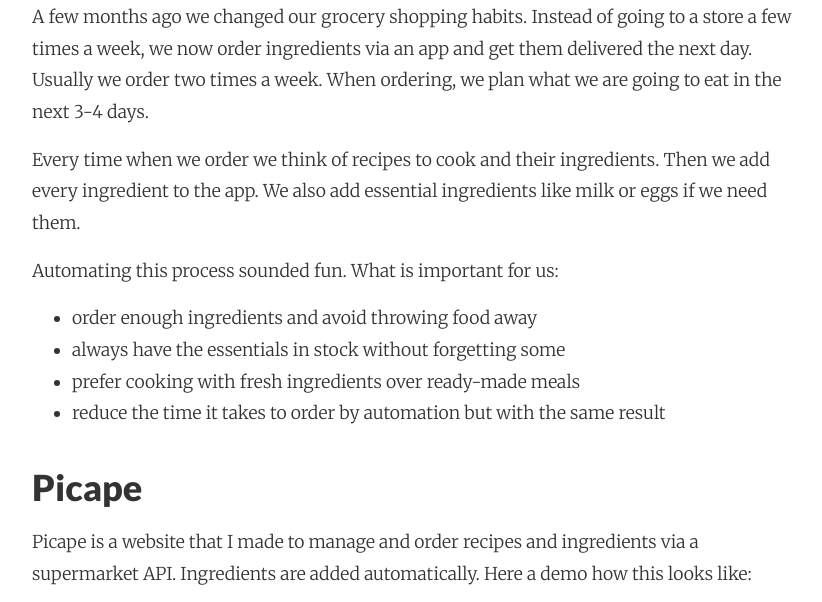
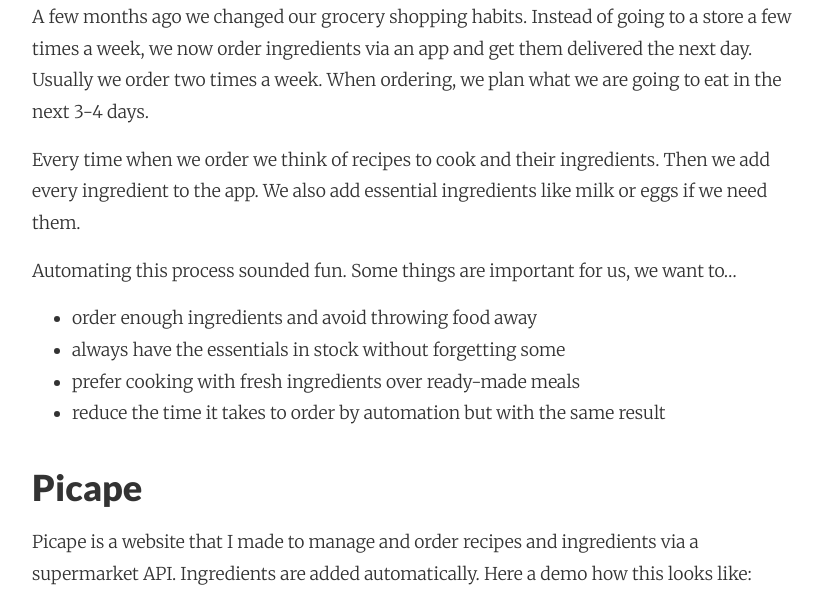
Before and after one commit to adri/adri.github.io, a Jekyll site: the page built from _posts/2017-09-27-learning-elixir-second-side-project-part1.md, in a window 1280 px wide and 900 px high, scrolled down 1239 px, cut to the strip 0-602 px from the top of the window. Shown: the whole strip, without its empty margins (224-1046 px from the left). Built offline with Jekyll 4.4.1, drawn with Linux system fonts in a browser that asks for light colours; nearby versions of some CDN libraries; comment, search, counter and statistics services are not loaded.

Commit message:
Autocommit from wiki

```diff
--- a/_posts/2017-09-27-learning-elixir-second-side-project-part1.md
+++ b/_posts/2017-09-27-learning-elixir-second-side-project-part1.md
@@ -22,7 +22,7 @@
 
 Every time when we order we think of recipes to cook and their ingredients. Then we add every ingredient to the app. We also add essential ingredients like milk or eggs if we need them.
 
-Automating this process sounded fun. What is important for us:
+Automating this process sounded fun. Some things are important for us, we want to...
 * order enough ingredients and avoid throwing food away
 * always have the essentials in stock without forgetting some
 * prefer cooking with fresh ingredients over ready-made meals
```
